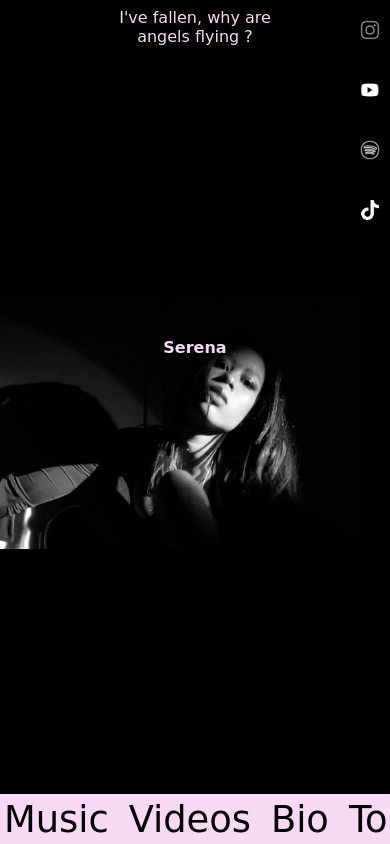
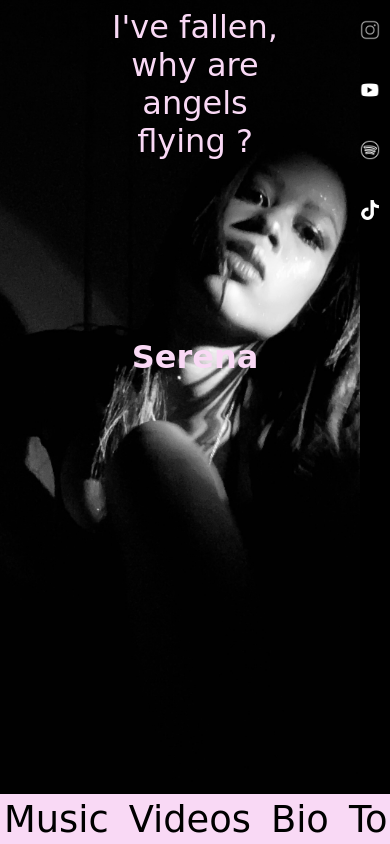
Before and after one commit to Serenwfs/SerenaSisi, a plain HTML site: page index.html in a window 390 px wide. Shown: the top 844 px of the page. Drawn offline with Linux system fonts and the light colour scheme; a web font is replaced by a local one.

Commit message:
Add files via upload

```diff
--- a/style.css
+++ b/style.css
@@ -340,7 +340,9 @@ figcaption {
     }
 
     .background-image {
-        height: 50vh; /* Reduce the height on medium screens */
+        /* height: 50vh; Reduce the height on medium screens */
+        object-position: center center;
+        object-fit: cover;
     }
 
     body{
@@ -354,7 +356,7 @@ figcaption {
 /* Small screens (phones) */
 @media (max-width: 480px) {
     .title, .quote {
-        font-size: 1rem; /* Even smaller font size for phones */
+        font-size: 2rem; /* Even smaller font size for phones */
     }
 
     body{
@@ -370,7 +372,9 @@ figcaption {
     }
 
     .background-image {
-        height: 30vh; /* Further reduce the height on small screens */
+        /* height: 100vh; */
+        object-position: center center;
+        object-fit: cover;
     }
     .slide-btn img{
         height: 5vw !important; /* Larger percentage to maintain a usable size on small screens */
```
